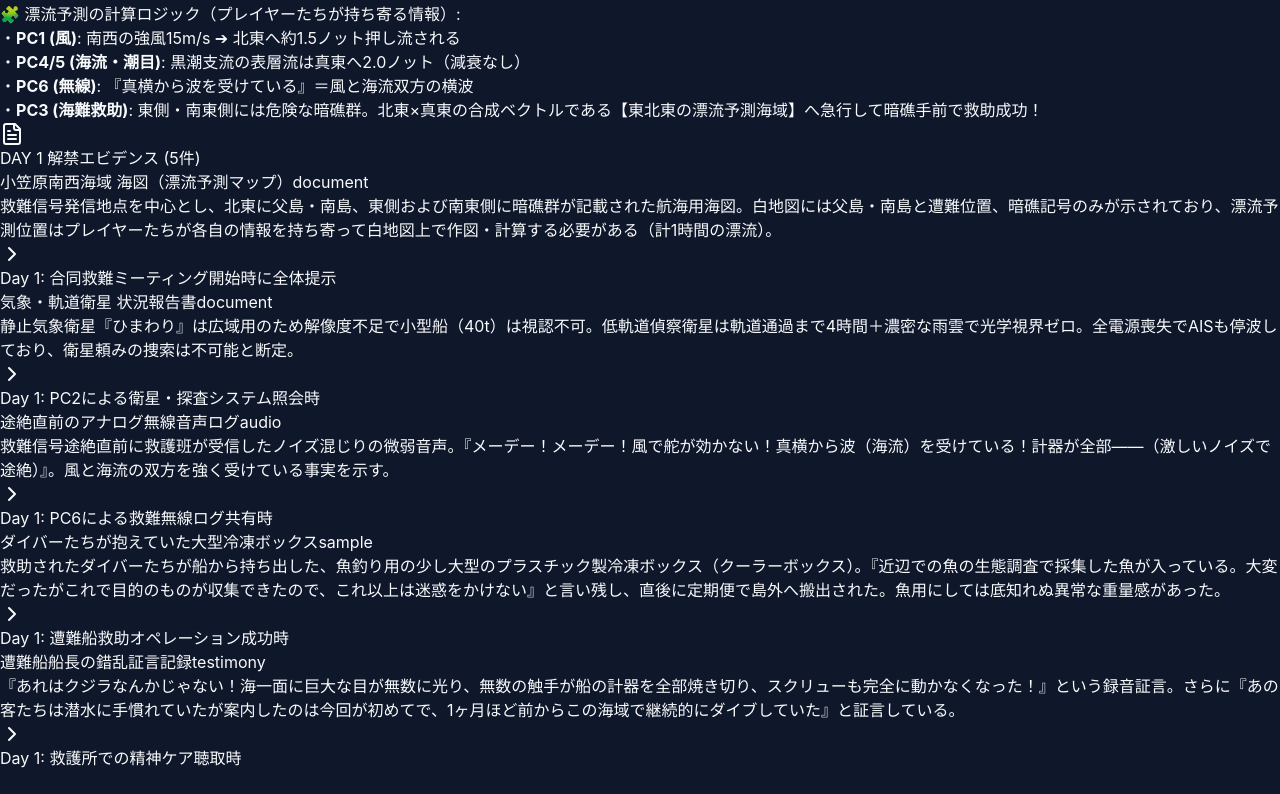
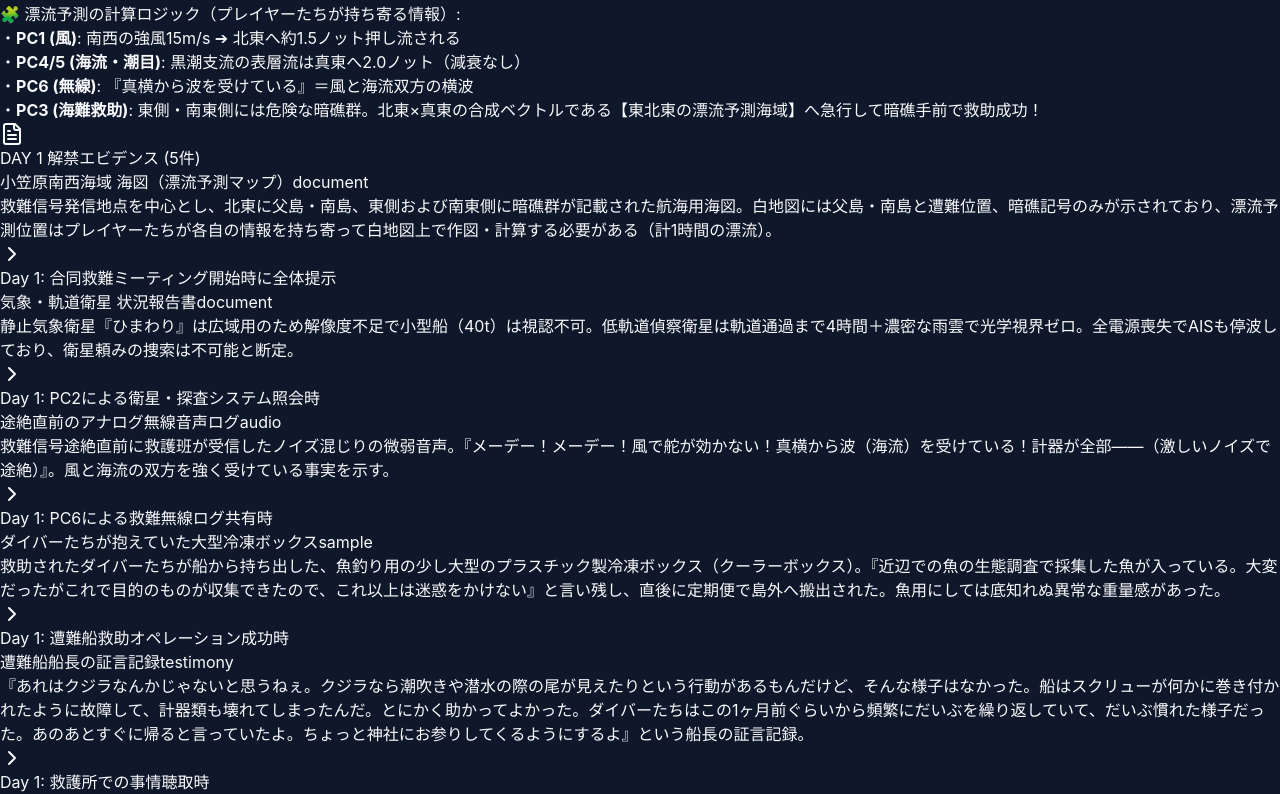
Before and after one commit to transcendentwind-lang/murder-mystery-scenerio-editer, a Next.js app: page / in a window 1280 px wide. Shown: the part 1240-2034 px from the top of the page. Before the commit the page ends 2010 px from the top, so only its background shows below. Built offline with nearby package versions, Linux system fonts and the light colour scheme.

Commit message:
fix(scenario): Day3を火山連続爆発・位置特定に改訂、武力迎撃要請をDay4へ移設、Day1船長証言を更新

```diff
--- a/src/components/GmDashboard.tsx
+++ b/src/components/GmDashboard.tsx
@@ -453,9 +453,9 @@ export const GmDashboard: React.FC<GmDashboardProps> = ({ project, onNavigateToC
                   </div>
 
                   <div className="rounded border border-slate-800 bg-slate-950/80 p-3">
-                    <span className="font-bold text-red-400">【NPC 船長（救助直後・錯乱）】:</span>
-                    <p className="text-slate-400 mt-1">
-                      「あ、あれはクジラなんかじゃない！海の下に……巨大な目玉と無数の触手があったんだ！計器を全部焼き切られただけじゃない、スクリューが何かに巻き付かれたのか、急にビクとも動かなくなっちまったんだ！……それに、あのダイバー連中も怪しい！潜水の手際はプロ並みに手慣れていたが、俺が案内したのは今回が初めてだ。1ヶ月ほど前からこの海域で継続的に潜りを繰り返していたらしい……！」
+                    <span className="font-bold text-amber-400">【NPC 船長（救助直後）】:</span>
+                    <p className="text-slate-300 mt-1">
+                      「あれはクジラなんかじゃないと思うねぇ。クジラなら潮吹きや潜水の際の尾が見えたりという行動があるもんだけど、そんな様子はなかった。船はスクリューが何かに巻き付かれたように故障して、計器類も壊れてしまったんだ。とにかく助かってよかった。ダイバーたちはこの1ヶ月前ぐらいから頻繁にだいぶを繰り返していて、だいぶ慣れた様子だった。あのあとすぐに帰ると言っていたよ。ちょっと神社にお参りしてくるようにするよ」
                     </p>
                   </div>
                   <div className="rounded border border-slate-800 bg-slate-950/80 p-3">
@@ -940,6 +940,42 @@ export const GmDashboard: React.FC<GmDashboardProps> = ({ project, onNavigateToC
                 </div>
               )}
 
+              {currentDay === 4 && (
+                <div className="space-y-3 text-xs leading-relaxed">
+                  <div className="rounded-lg border border-red-900/60 bg-red-950/25 p-3.5 shadow-sm">
+                    <div className="flex items-center gap-2">
+                      <ShieldAlert className="h-4 w-4 text-red-400" />
+                      <span className="font-bold text-red-300">
+                        【フェーズ1：防衛出動の決定 ＆ 官邸隠蔽圧力】
+                      </span>
+                    </div>
+                    <div className="mt-2 rounded border border-red-900/40 bg-slate-950/80 p-2.5 text-[11px] text-red-200">
+                      <p className="font-semibold text-white">
+                        🚨 海上自衛隊への武力迎撃出動を要請・決定
+                      </p>
+                      <p className="mt-0.5 text-slate-300">
+                        物体の継続的な北上と火山連動噴火の危機を受け、海上自衛隊への武力迎撃出動を決定。潜水艦隊および対潜哨戒機が八丈島南方に迎撃陣形を展開する。
+                      </p>
+                    </div>
+                  </div>
+
+                  <div className="rounded border border-slate-800 bg-slate-950/80 p-3">
+                    <span className="font-bold text-amber-400">【東京司令部 vs 現地救難隊の対立・ドラマ】:</span>
+                    <div className="mt-2 space-y-1.5 text-slate-300 text-[11px]">
+                      <p>
+                        ・<strong>官邸からの隠蔽圧力</strong>：官邸・上層部より『社会パニック防止のための完全隠蔽命令』がPC1に下る。怪異や連動噴火の真相を伏せ、海底地震として処理するよう激しい圧力がかかる。
+                      </p>
+                      <p>
+                        ・<strong>現地の葛藤と反発</strong>：島民の避難準備を急ぐ現地救難隊（PC3・PC4・PC5・PC6）は、東京側の不自然な情報統制と隠蔽姿勢に激しく反発。東京と現地の通信回線に緊張が走る。
+                      </p>
+                      <p>
+                        ・<strong>公安ルートの極秘調査</strong>：東京側（PC1）は公安ルートを通じ、Day 1で救助されたダイバーたちが持ち去った大型冷凍ボックスと身元に関する追跡調査を開始する。
+                      </p>
+                    </div>
+                  </div>
+                </div>
+              )}
+
               {currentDay === 5 && (
                 <div className="space-y-2 text-xs leading-relaxed">
                   <div className="rounded border border-slate-800 bg-slate-950/80 p-3">
--- a/src/utils/initialProjectData.ts
+++ b/src/utils/initialProjectData.ts
@@ -8,7 +8,7 @@ import { MMProject } from "@/types/schema";
 export const initialProject: MMProject = {
   id: "project-deep-sea",
   createdAt: "2026-10-01T00:00:00.000Z",
-  updatedAt: "2026-10-07T21:00:00.000Z",
+  updatedAt: "2026-10-08T03:00:00.000Z",
   title: "深海からの呼び声",
   subtitle: "合同海難対策本部、7日間の記録",
   concept:
@@ -49,7 +49,7 @@ export const initialProject: MMProject = {
           id: "cap-1-1",
           name: "防衛省・関係省庁への緊急要請",
           description: "上層部および防衛省へ働きかけ、護衛艦・潜水艦の派遣要請手続きを実行する。",
-          targetPhase: 3,
+          targetPhase: 4,
         },
         {
           id: "cap-1-2",
@@ -316,8 +316,8 @@ export const initialProject: MMProject = {
         },
         {
           id: "cap-6-1",
-          name: "救護聴取・精神ケア",
-          description: "錯乱した船長から『海中の無数の目と触手』の証言を引き出す。",
+          name: "救護所での事情聴取",
+          description: "救護した船長から『クジラとは異なる異常な挙動とスクリューの巻き付き故障』の証言を引き出す。",
           targetPhase: 1,
         },
         {
@@ -393,13 +393,13 @@ export const initialProject: MMProject = {
     },
     {
       id: "ev-captain-testimony",
-      title: "遭難船船長の錯乱証言記録",
-      description: "『あれはクジラなんかじゃない！海一面に巨大な目が無数に光り、無数の触手が船の計器を全部焼き切り、スクリューも完全に動かなくなった！』という録音証言。さらに『あの客たちは潜水に手慣れていたが案内したのは今回が初めてで、1ヶ月ほど前からこの海域で継続的にダイブしていた』と証言している。",
+      title: "遭難船船長の証言記録",
+      description: "『あれはクジラなんかじゃないと思うねぇ。クジラなら潮吹きや潜水の際の尾が見えたりという行動があるもんだけど、そんな様子はなかった。船はスクリューが何かに巻き付かれたように故障して、計器類も壊れてしまったんだ。とにかく助かってよかった。ダイバーたちはこの1ヶ月前ぐらいから頻繁にだいぶを繰り返していて、だいぶ慣れた様子だった。あのあとすぐに帰ると言っていたよ。ちょっと神社にお参りしてくるようにするよ』という船長の証言記録。",
       ownerId: "pc-6",
       foundPhase: 1,
       visibility: "shareable",
       category: "testimony",
-      acquisitionCondition: "Day 1: 救護所での精神ケア聴取時",
+      acquisitionCondition: "Day 1: 救護所での事情聴取時",
     },
     {
       id: "ev-sonar-shadow",
@@ -576,20 +576,20 @@ export const initialProject: MMProject = {
       dayNumber: 3,
       locationName: "孀婦岩〜鳥島沖 (約400 km)",
       distanceKm: 400,
-      situationTitle: "防衛出動の決定と隠蔽圧力",
-      incidentOverview: "鳥島海底火山の噴火。物体は火山フロントを正確に北上。会議の末、海上自衛隊の武力迎撃出動を決定。",
-      hqResponse: "官邸・上層部より『社会パニック防止のための完全隠蔽命令』がPC1に下る。",
-      fieldResponse: "島民の避難準備を急ぐ一方、東京の隠蔽姿勢に激しい反発が起きる。",
+      situationTitle: "海底火山の連続爆発と未確認巨大生物の現在位置特定",
+      incidentOverview: "鳥島沖海底カルデラの連動大爆発。時速約6kmで北上する未確認巨大生物の現在位置を特定するため、洋上給油巡視船を拠点にヘリコプターによるアクティブソナー索敵作戦を展開し、セクターB-3（水深400m）に潜航位置を特定する。",
+      hqResponse: "広域火山フロント監視データとソナー反響の解析を統括し、深海400mを北上する生体シグネチャーの捕捉を指揮。",
+      fieldResponse: "巡視船PLH-31『あきつしま』での洋上給油を中継して捜索ヘリを展開し、クリア海域へのソノブイ投下・索敵任務を遂行。",
       revealedEvidenceIds: [],
     },
     {
       dayNumber: 4,
       locationName: "須美寿島〜青ヶ島沖 (約550 km)",
       distanceKm: 550,
-      situationTitle: "迎撃陣形の展開と極秘調査",
-      incidentOverview: "海上自衛隊潜水艦隊が八丈島南方に展開完了。東京側はDay 1のダイバーたちの追跡調査を開始。",
-      hqResponse: "公安ルートでダイバーが邪神崇拝カルトであることを掴む。",
-      fieldResponse: "物体がなぜ火山の熱源・電磁波に向かって進むのか生態学的な疑問を深める。",
+      situationTitle: "防衛出動の決定と隠蔽圧力・迎撃陣形の展開",
+      incidentOverview: "物体の継続北上と火山連動爆発の危機を受け、海上自衛隊への武力迎撃出動を要請・決定。潜水艦隊が八丈島南方に迎撃陣形を展開する一方、官邸・上層部からは社会パニック防止のための完全隠蔽圧力がかかる。",
+      hqResponse: "官邸・防衛省との防衛出動調整と、上層部からの完全隠蔽命令への対処。公安ルートでダイバーたちの身元・極秘調査を開始。",
+      fieldResponse: "島民の避難準備を急ぐ一方、東京の隠蔽姿勢に反発。物体がなぜ火山の熱源・電磁波に向かって進むのか生態学的な疑問を深める。",
       revealedEvidenceIds: [],
     },
     {
--- a/src/utils/projectStorage.ts
+++ b/src/utils/projectStorage.ts
@@ -231,6 +231,19 @@ export function getStoredProjects(): MMProject[] {
     }
     const parsed = JSON.parse(raw);
     if (Array.isArray(parsed) && parsed.length > 0) {
+      // プリセット初期プロジェクトがコード側で更新されている場合は最新化して保存
+      const initialIdx = parsed.findIndex((p: MMProject) => p.id === initialProject.id);
+      if (initialIdx >= 0) {
+        const storedInit = parsed[initialIdx];
+        if (!storedInit.updatedAt || storedInit.updatedAt < initialProject.updatedAt) {
+          parsed[initialIdx] = {
+            ...storedInit,
+            ...initialProject,
+            updatedAt: initialProject.updatedAt,
+          };
+          localStorage.setItem(STORAGE_KEY_PROJECTS, JSON.stringify(parsed));
+        }
+      }
       return parsed;
     }
     return [initialProject];
```
